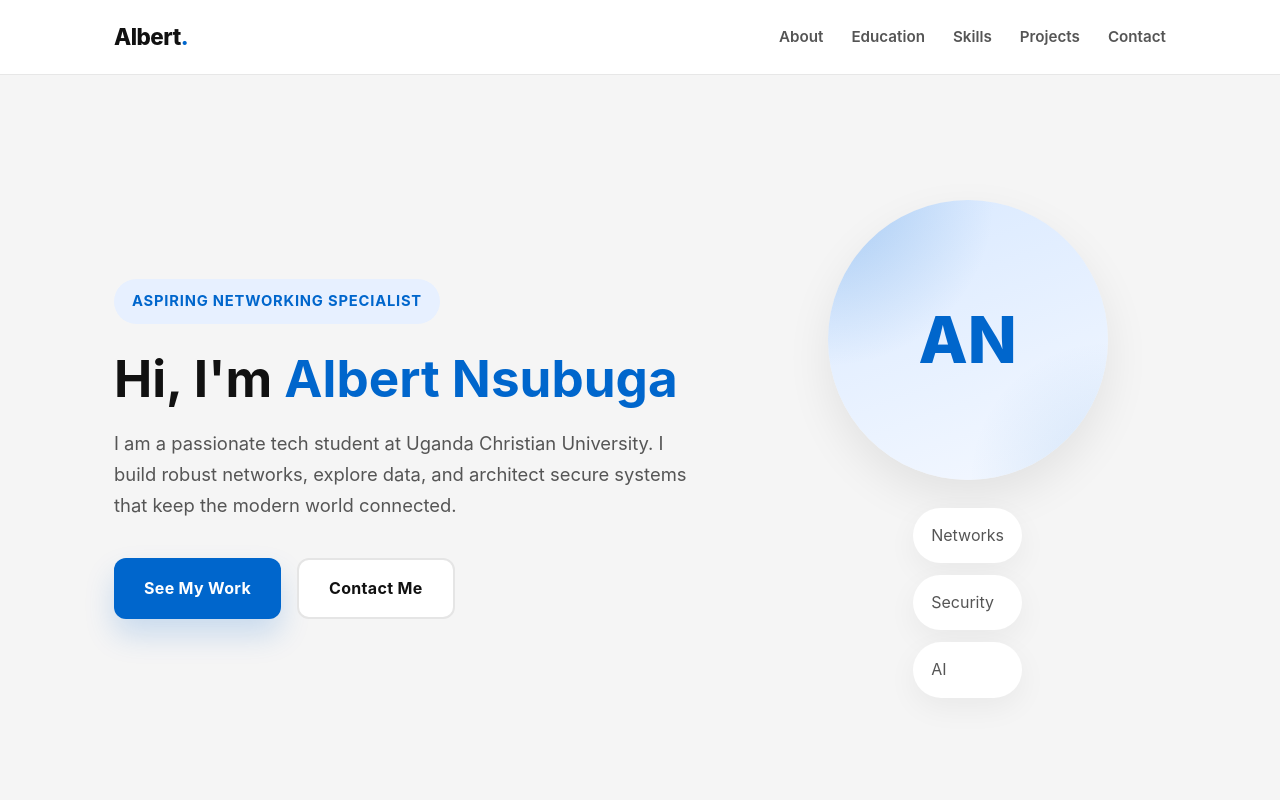
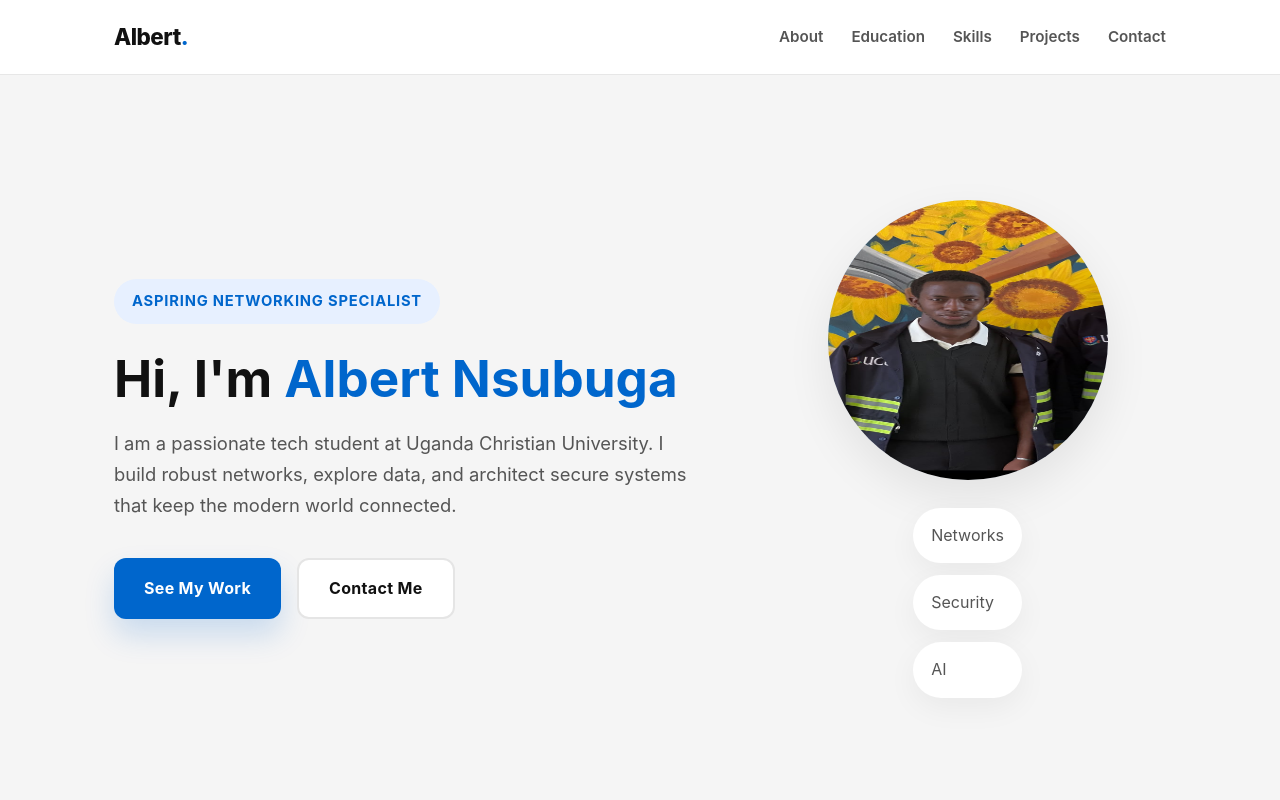
Before and after one commit to Albert2424me/Albertt-Nsubuga, a plain HTML site: page index.html in a window 1280 px wide. Shown: the top 800 px of the page. Drawn offline with Linux system fonts and the light colour scheme.

Commit message:
update
update

```diff
--- a/index.html
+++ b/index.html
@@ -37,7 +37,7 @@
         </div>
       </div>
       <div class="hero-visual">
-        <div class="hero-avatar" aria-hidden="true">AN</div>
+        <img src="photo/albert%20n.jpeg" alt="Albert Nsubuga" class="hero-avatar" loading="lazy" />
         <div class="hero-visual-text">
           <p>Networks</p>
           <p>Security</p>
```
